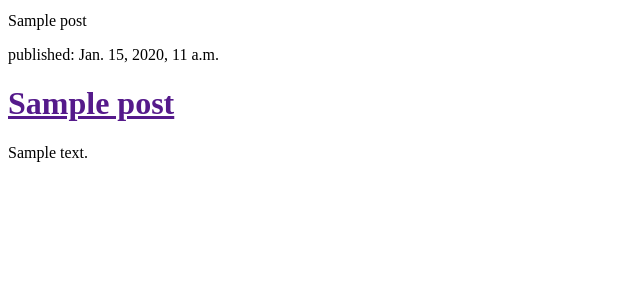
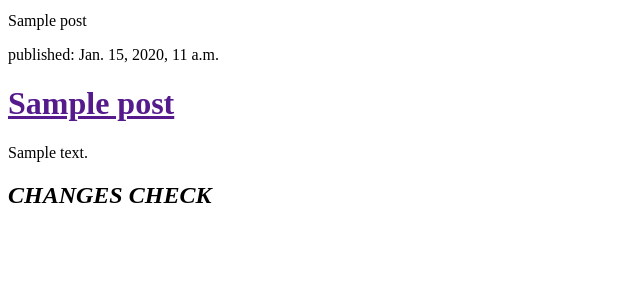
Before and after one commit to VictorG9/my-first-blog, a Django app: template myblog/templates/myblog/post_list.html in a window 1280 px wide. Shown: the part 439-739 px from the top of the page, without its empty margins (0-640 px from the left). Run offline with Django 3.2, Linux system fonts and the light colour scheme; the template is opened without the code that fills it: values that come from a table or form of the project are taken from there, others are empty; tables that the repository leaves empty hold one stand-in row (values such as "Sample post").

Commit message:
Debug and stuff

```diff
--- a/myblog/templates/myblog/post_list.html
+++ b/myblog/templates/myblog/post_list.html
@@ -31,6 +31,8 @@
             <p>published: {{ post.published_date}}</p>
             <h1><a href=''>{{post.title}}</a></h1>
             <p>{{post.text|linebreaksbr}} </p>
+            <h2><em><strong>CHANGES CHECK</strong></em></h2>
         </div>
     {%endfor%}
+
 </html>
```
